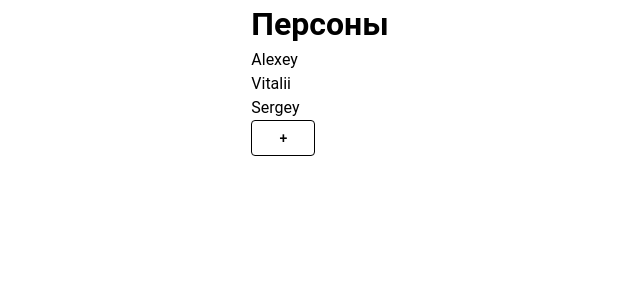
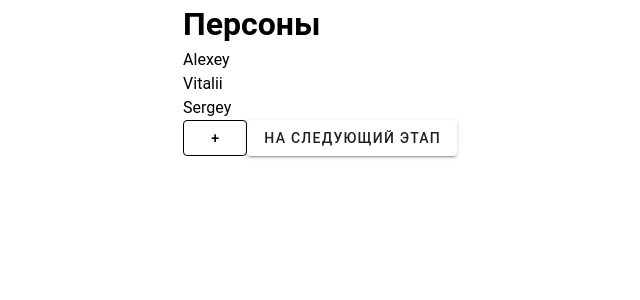
Before and after one commit to thelifeofmiwa/razdelim_spa_js, a Vue app: page / in a window 1280 px wide. Shown: the top 300 px of the page, without its empty margins (320-960 px from the left). Built offline with nearby package versions, Linux system fonts and the light colour scheme.

Commit message:
little fixes in presons page

```diff
--- a/src/components/PersonsPage.vue
+++ b/src/components/PersonsPage.vue
@@ -13,7 +13,7 @@
 			@click="this.dialogVisible = true"
 			>+</v-btn
 		>
-		<!-- При клине на кнопку '+' генерируем форму для добавления новых людей  -->
+		<!-- При клике на кнопку '+' генерируем форму для добавления новых людей  -->
 		<div class="new__person" v-if="this.dialogVisible === true">
 			<v-form @submit.prevent>
 				<v-text-field
@@ -26,6 +26,7 @@
 				>Добавить</v-btn
 			>
 		</div>
+		<v-btn class="next__page">На следующий этап</v-btn>
 	</div>
 </template>
 
@@ -59,4 +60,7 @@ export default {
 .new__person {
 	margin-top: 30px;
 }
+.next__page{
+	margin-bottom: auto;
+}
 </style>
```
